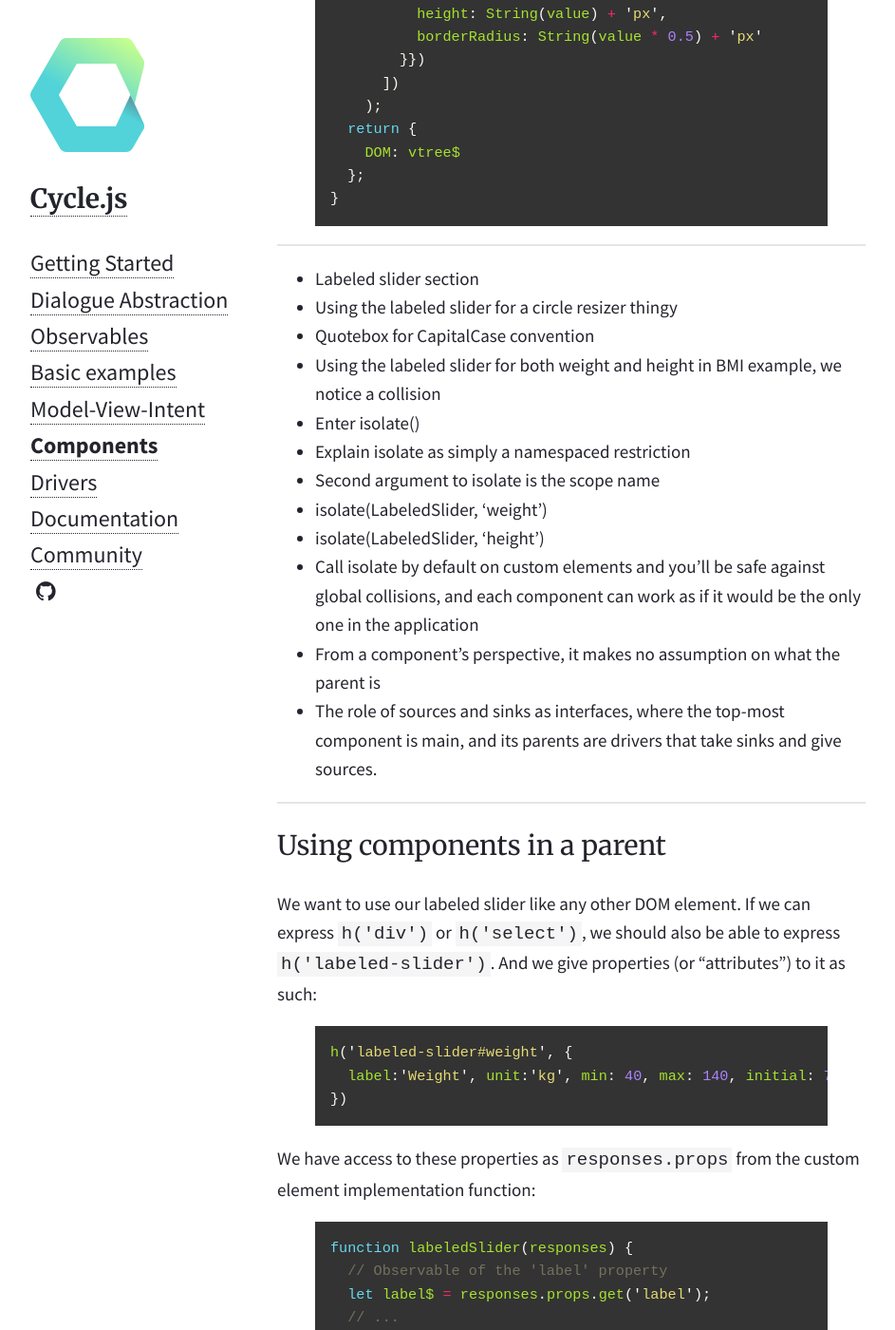
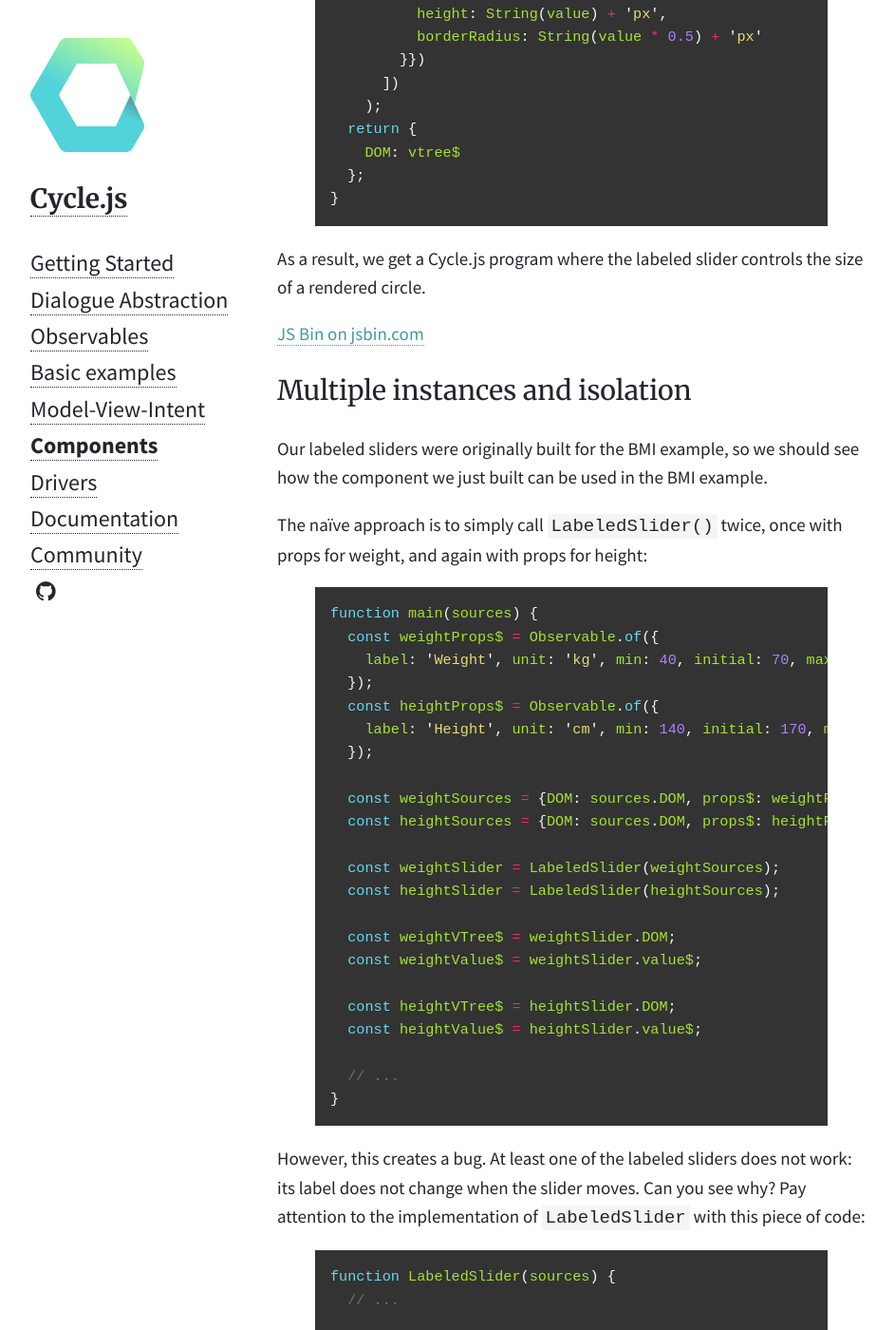
Before and after one commit to cyclejs/old-website, a Jekyll site: the page built from _posts/2015-01-25-components.md, in a window 1280 px wide and 1400 px high, scrolled down 5987 px. Shown: the whole window at 95% size, without its empty margins (168-1111 px from the left). Built offline with Jekyll 4.4.1, drawn with Linux system fonts in a browser that asks for light colours; nearby versions of some CDN libraries; some of the changed text lies outside the part shown.

Commit message:
Add first half of content for isolation in Components chapter

```diff
--- a/_posts/2015-01-25-components.md
+++ b/_posts/2015-01-25-components.md
@@ -184,20 +184,102 @@
 }
 {% endhighlight %}
 
-- - -
+As a result, we get a Cycle.js program where the labeled slider controls the size of a rendered circle.
 
-+ Labeled slider section
-+ Using the labeled slider for a circle resizer thingy
-+ Quotebox for CapitalCase convention
-- Using the labeled slider for both weight and height in BMI example, we notice a collision
-- Enter isolate()
-- Explain isolate as simply a namespaced restriction
-- Second argument to isolate is the scope name
-- isolate(LabeledSlider, 'weight')
-- isolate(LabeledSlider, 'height')
-- Call isolate by default on custom elements and you'll be safe against global collisions, and each component can work as if it would be the only one in the application
-- From a component's perspective, it makes no assumption on what the parent is
-- The role of sources and sinks as interfaces, where the top-most component is main, and its parents are drivers that take sinks and give sources.
+<a class="jsbin-embed" href="http://jsbin.com/lobigimovo/embed?output">JS Bin on jsbin.com</a>
+
+<h2 id="multiple-instances-of-the-same-component">Multiple instances and isolation</h2>
+
+Our labeled sliders were originally built for the BMI example, so we should see how the component we just built can be used in the BMI example.
+
+The naïve approach is to simply call `LabeledSlider()` twice, once with props for weight, and again with props for height:
+
+{% highlight js %}
+function main(sources) {
+  const weightProps$ = Observable.of({
+    label: 'Weight', unit: 'kg', min: 40, initial: 70, max: 150
+  });
+  const heightProps$ = Observable.of({
+    label: 'Height', unit: 'cm', min: 140, initial: 170, max: 210
+  });
+
+  const weightSources = {DOM: sources.DOM, props$: weightProps$};
+  const heightSources = {DOM: sources.DOM, props$: heightProps$};
+
+  const weightSlider = LabeledSlider(weightSources);
+  const heightSlider = LabeledSlider(heightSources);
+
+  const weightVTree$ = weightSlider.DOM;
+  const weightValue$ = weightSlider.value$;
+
+  const heightVTree$ = heightSlider.DOM;
+  const heightValue$ = heightSlider.value$;
+
+  // ...
+}
+{% endhighlight %}
+
+However, this creates a bug. At least one of the labeled sliders does not work: its label does not change when the slider moves. Can you see why? Pay attention to the implementation of `LabeledSlider` with this piece of code:
+
+{% highlight js %}
+function LabeledSlider(sources) {
+  // ...
+
+  const newValue$ = sources.DOM
+    .select('.slider')
+    .events('input')
+    .map(ev => ev.target.value);
+
+  const value$ = initialValue$.concat(newValue$);
+
+  // ...
+}
+{% endhighlight %}
+
+Suppose we just ran this function for the weight labeled slider. The line `sources.DOM.select('.slider')` **will attempt to select all** `.slider` **elements on the entire DOM tree managed by this app**. This means both the `.slider` in the weight component and the `.slider` in the height component. As a result, the weight component will detect changes to both the height slider and the weight slider, which is a bug.
+
+A component should not leak its output to other components, and it should not be able to detect outputs from other sibling components. In order keep the nice property of "a component is just a Cycle.js app", we want two properties:
+
+- A component's **sources** are not affected by other components' sources.
+- A component's **sinks** do not affect other components' sinks.
+
+In order to achieve these properties, we need to modify the sources when they enter the component, and also modify the sinks when they are returned from the component. To make sources and sinks isolated from influence of other components, we need to introduce a scope for the current component.
+
+For the DOM source and DOM sink, we can use a unique identifier string as namespace for the virtual DOM element.
+
+DRAFT: We add a className on the sink (the vtree)
+
+DRAFT: code code code for the map(vtree => add classname) on the sink
+
+DRAFT: Show the HTML output we get.
+
+DRAFT: and also we narrow down the DOM source by doing a select() for that same className
+
+DRAFT: code code code for the DOM source
+
+QUOTEBOX: DOM source scope selection
+
+DRAFT: Show both source and sink narrow-down code.
+
+DRAFT: Extract those two things as isolateSource and isolateSink
+
+DRAFT: Show how these two are attached to sources.DOM
+
+DRAFT: Introduce isolate() as a helper library
+
+DRAFT: Show how isolate calls both isolateSource and isolateSink for every source and sink that has such method. Show how we can call isolate(component, 'weight')
+
+DRAFT: Show how we can call instead isolate(component) without providing the namespace, and how its auto-generated for us.
+
+## Overview
+
+DRAFT: Call isolate by default on components and you'll be safe against global collisions, and each component can work as if it would be the only one in the application.
+
+DRAFT: From a component's perspective, it should make no assumption on what the parent is.
+
+DRAFT: isolateSource and isolateSink is a driver-specific function. Each driver should define how its sources and sinks should be isolated.
+
+DRAFT: Recap: The role of sources and sinks as interfaces, where the top-most component is main, and its parents are drivers that take sinks and give sources.
 
 - - -
 
```
